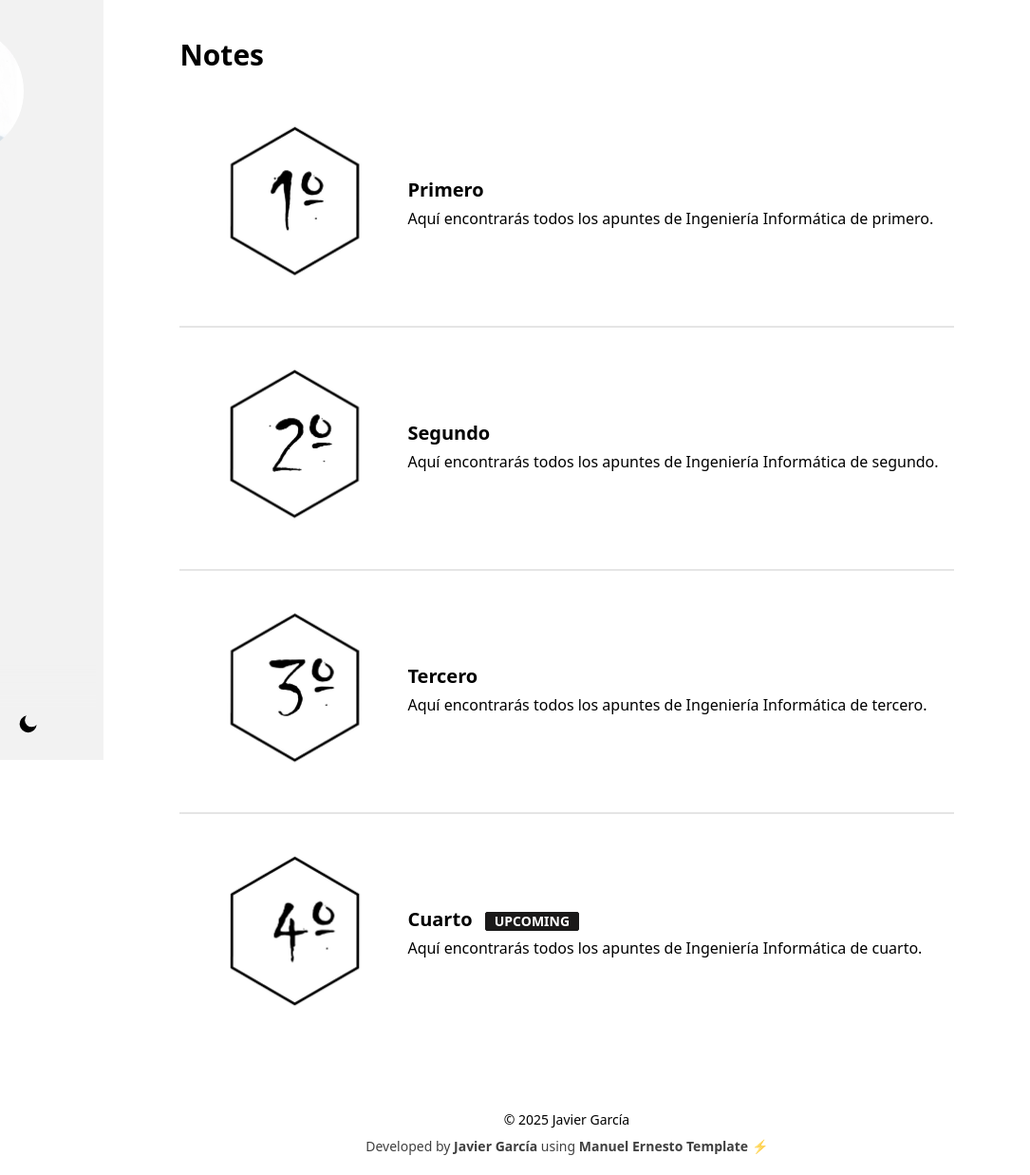
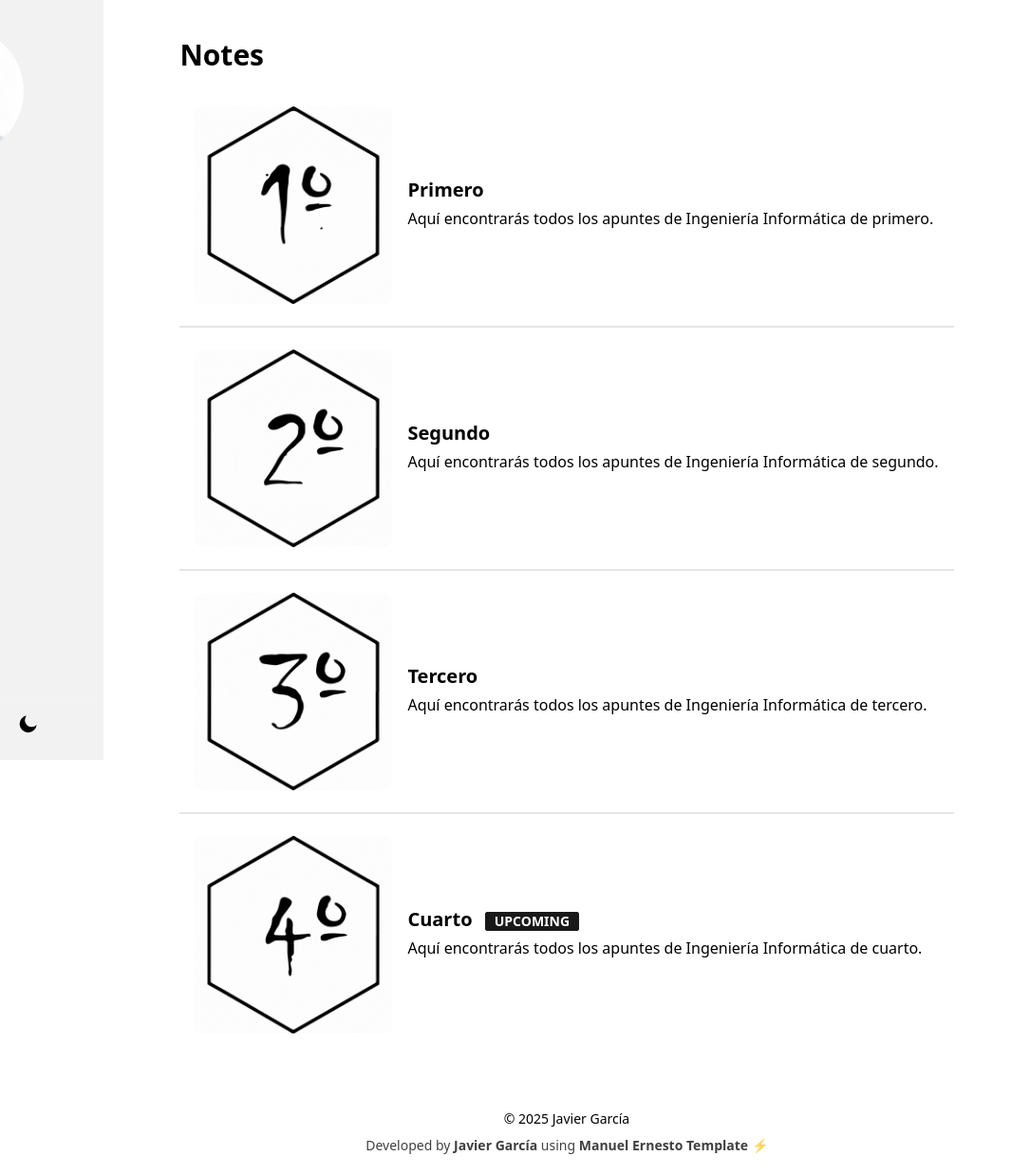
Before and after one commit to JavierGarciaUCLM/JavierGarciaUCLM.github.io, an Astro site: page /notes in a window 1280 px wide. Shown: the full height of the page at 95% size, 195-1280 px from the left. Built offline with nearby package versions, Linux system fonts and the light colour scheme; Astro itself is replaced by a stand-in of ours.

Commit message:
Getting animated gifs

```diff
--- a/src/pages/notes.astro
+++ b/src/pages/notes.astro
@@ -10,28 +10,28 @@ import HorizontalCard from "../components/HorizontalCard.astro";
 
   <HorizontalCard
     title="Primero"
-    img="/Primero.jpg"
+    img="/Primero.gif"
     desc="Aquí encontrarás todos los apuntes de Ingeniería Informática de primero."
     url="/notes/Primero"
   />
   <div class="divider my-0"></div>
   <HorizontalCard
     title="Segundo"
-    img="/Segundo.jpg"
+    img="/Segundo.gif"
     desc="Aquí encontrarás todos los apuntes de Ingeniería Informática de segundo."
     url="/notes/Segundo"
   />
   <div class="divider my-0"></div>
   <HorizontalCard
     title="Tercero"
-    img="/Tercero.jpg"
+    img="/Tercero.gif"
     desc="Aquí encontrarás todos los apuntes de Ingeniería Informática de tercero."
     url="/notes/Tercero"
   />
   <div class="divider my-0"></div>
   <HorizontalCard
     title="Cuarto"
-    img="/Cuarto.jpg"
+    img="/Cuarto.gif"
     desc="Aquí encontrarás todos los apuntes de Ingeniería Informática de cuarto."
     badge="UPCOMING"
     url="/notes/Cuarto"
```
Also changed, not shown: public/Cuarto.gif (added), public/Cuarto.jpg (deleted), public/Primero.gif (added), public/Primero.jpg (deleted), public/Segundo.gif (added), public/Segundo.jpg (deleted), public/Tercero.gif (added), public/Tercero.jpg (deleted).
